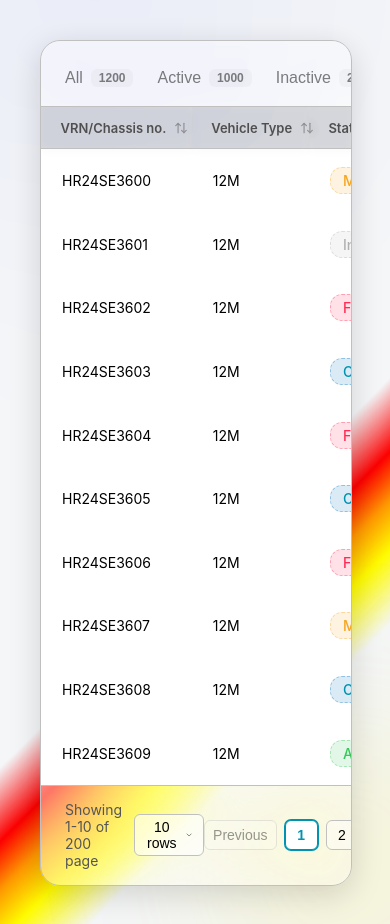
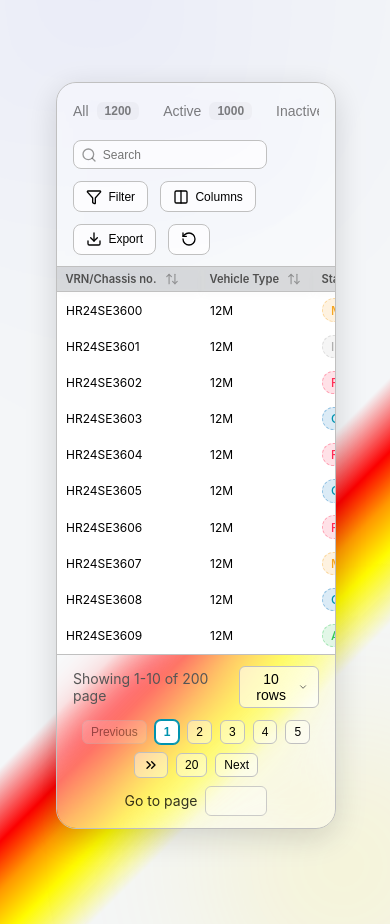
Before and after one commit to Praveen343577/Reusable-Table-Component, a React (Vite) app: page / in a window 390 px wide. Built offline with nearby package versions, Linux system fonts and the light colour scheme; the HTML template or start-up script is replaced by a standard one.

Commit message:
feat: implement reusable table component with dynamic toolbar, custom styling, and filtering configuration

```diff
--- a/src/App.jsx
+++ b/src/App.jsx
@@ -136,9 +136,9 @@ function App() {
   };
 
   return (
-    <div style={{ height: '100vh', display: 'flex', flexDirection: 'column', justifyContent: 'center', alignItems: 'center', position: 'relative' }}>
+    <div style={{ minHeight: '100vh', display: 'flex', flexDirection: 'column', justifyContent: 'center', alignItems: 'center', position: 'relative', padding: '1rem', boxSizing: 'border-box' }}>
 
-      <section style={{ height: '900px', width: '100%', maxWidth: '1833px', margin: '0 auto' }}>
+      <section style={{ height: '90vh', minHeight: '30rem', width: '100%', maxWidth: '115rem', margin: '0 auto', display: 'flex', flexDirection: 'column' }}>
         <Table
           columns={tableColumns}
           data={liveData}
--- a/src/Components/Table/Header/Header.css
+++ b/src/Components/Table/Header/Header.css
@@ -6,7 +6,7 @@
 .ct-th-content {
   display: flex;
   align-items: center;
-  gap: 8px;
+  gap: 0.5rem;
 }
 
 .ct-sort-icons {
--- a/src/Components/Table/Pagination/Pagination.css
+++ b/src/Components/Table/Pagination/Pagination.css
@@ -2,7 +2,7 @@
   display: flex;
   align-items: center;
   justify-content: space-between;
-  padding: 16px 24px;
+  padding: 1rem 1.5rem;
   position: relative;
   z-index: 100;
 }
@@ -19,11 +19,11 @@
 }
 
 .ct-showing-text {
-  font-size: 14px;
+  font-size: 0.875rem;
   color: #555555;
   display: flex;
   align-items: center;
-  gap: 12px;
+  gap: 0.75rem;
 }
 
 /* Custom rows-per-page trigger (replaces native select) */
@@ -31,13 +31,13 @@
   background: rgba(255, 255, 255, 0.6);
   border: 1px solid var(--bw-400);
   border-radius: 6px;
-  padding: 4px 10px;
-  font-size: 14px;
+  padding: 0.25rem 0.625rem;
+  font-size: 0.875rem;
   color: var(--text-main);
   cursor: pointer;
   display: flex;
   align-items: center;
-  gap: 6px;
+  gap: 0.375rem;
   transition: all 0.2s ease;
 }
 
@@ -57,9 +57,9 @@
 }
 
 .ct-rows-dropdown {
-  bottom: calc(100% + 8px);
+  bottom: calc(100% + 0.5rem);
   top: auto !important;
-  min-width: 100px;
+  min-width: 6.25rem;
   right: auto;
   left: 0;
 }
@@ -67,19 +67,19 @@
 .ct-pagination-controls {
   display: flex;
   align-items: center;
-  gap: 8px;
+  gap: 0.5rem;
 }
 
 .ct-page-btn {
   background: rgba(255, 255, 255, 0.4);
   border: 1px solid var(--bw-400);
   border-radius: 6px;
-  padding: 6px 12px;
-  font-size: 14px;
+  padding: 0.375rem 0.75rem;
+  font-size: 0.875rem;
   color: var(--text-main);
   cursor: pointer;
   transition: all 0.2s;
-  min-width: 32px;
+  min-width: 2rem;
   display: flex;
   align-items: center;
   justify-content: center;
@@ -108,23 +108,23 @@
 .ct-go-to {
   display: flex;
   align-items: center;
-  gap: 8px;
-  font-size: 14px;
+  gap: 0.5rem;
+  font-size: 0.875rem;
   color: var(--text-main);
-  margin-left: 16px;
+  margin-left: 1rem;
   opacity: 0.8;
 }
 
 .ct-go-to input {
-  width: 48px;
+  width: 3rem;
   background: rgba(255, 255, 255, 0.4);
   border: 1px solid var(--bw-400);
   border-radius: 6px;
-  padding: 6px;
+  padding: 0.375rem;
   text-align: center;
   outline: none;
   color: var(--text-main);
-  font-size: 14px;
+  font-size: 0.875rem;
   transition: all 0.2s ease;
 }
 
@@ -138,3 +138,41 @@
   border-color: var(--primary-color) !important;
   box-shadow: 0 0 0 1px var(--primary-color);
 }
+
+@media (max-width: 72rem) {
+  .ct-footer {
+    padding: 0.75rem 1rem;
+    flex-wrap: wrap;
+    gap: 1rem;
+    justify-content: space-between;
+  }
+  .ct-page-btn {
+    padding: 0.25rem 0.5rem;
+    font-size: 0.75rem;
+    min-width: 1.5rem;
+  }
+  .ct-go-to {
+    margin-left: 0.5rem;
+  }
+}
+
+@media (max-width: 48rem) {
+  .ct-footer {
+    flex-direction: column;
+    align-items: center;
+    gap: 0.75rem;
+  }
+  .ct-showing-text {
+    width: 100%;
+    justify-content: center;
+  }
+  .ct-pagination-controls {
+    flex-wrap: wrap;
+    justify-content: center;
+  }
+  .ct-go-to {
+    width: 100%;
+    justify-content: center;
+    margin-left: 0;
+  }
+}
--- a/src/Components/Table/Table.css
+++ b/src/Components/Table/Table.css
@@ -15,7 +15,7 @@
   --glow-color: var(--primary-color);
 
   width: 100%;
-  height: 100%;
+  max-height: 100%;
   font-family: "Inter", sans-serif;
   border-radius: var(--radius-main);
   box-shadow: 0px 8px 32px rgba(0, 0, 0, 0.15);
@@ -29,16 +29,18 @@
 /* ===== Table Wrapper & Core Table ===== */
 .ct-table-wrapper {
   flex: 1;
+  min-height: 0;
   overflow-y: auto;
   overflow-x: auto;
   backdrop-filter: none;
   -webkit-backdrop-filter: none;
-  max-height: calc(15 * 48px + 54px);
+  max-height: calc(15 * 3rem + 3.375rem);
 }
 
 .ct-table {
   width: 100%;
-  min-width: 90rem;
+  min-width: 60rem;
+  max-width: 100%;
   height: 100%;
   border-collapse: separate;
   border-spacing: 0;
@@ -53,7 +55,7 @@
   backdrop-filter: blur(5px) saturate(150%);
   -webkit-backdrop-filter: blur(5px) saturate(150%);
   padding: 1em 1.5em;
-  font-size: 13px;
+  font-size: 0.8125rem;
   font-weight: 600;
   color: var(--text-muted);
   z-index: 5;
@@ -67,11 +69,11 @@
 
 .ct-table td {
   padding: 0.5em 1.5em;
-  font-size: 14px;
+  font-size: 0.875rem;
   font-weight: 400;
   color: var(--text-main);
   white-space: nowrap;
-  height: 48px;
+  height: 3rem;
   box-sizing: border-box;
 }
 
@@ -90,10 +92,10 @@
 /* ===== Checkbox ===== */
 .ct-checkbox {
   appearance: none;
-  width: 20px;
-  height: 20px;
+  width: 1.25rem;
+  height: 1.25rem;
   border: 1px solid rgba(0, 114, 206, 0.35);
-  border-radius: 6px;
+  border-radius: 0.375rem;
   background: rgba(255, 255, 255, 0.8);
   cursor: pointer;
   position: relative;
@@ -130,9 +132,9 @@
   display: inline-flex;
   align-items: center;
   justify-content: center;
-  padding: 4px 12px;
-  border-radius: 12px;
-  font-size: 14px;
+  padding: 0.25rem 0.75rem;
+  border-radius: 0.75rem;
+  font-size: 0.875rem;
   font-weight: 500;
 }
 
@@ -166,15 +168,15 @@
 .ct-btn {
   background: rgba(255, 255, 255, 0.6);
   border: 1px solid var(--bw-400);
-  border-radius: 8px;
-  padding: 8px 16px;
-  font-size: 14px;
+  border-radius: 0.5rem;
+  padding: 0.5rem 1rem;
+  font-size: 0.875rem;
   font-weight: 500;
   color: var(--text-main);
   cursor: pointer;
   display: flex;
   align-items: center;
-  gap: 8px;
+  gap: 0.5rem;
   transition: all 0.2s;
 }
 
@@ -191,14 +193,14 @@
    ====================================================== */
 .ct-glass-dropdown {
   position: absolute;
-  top: calc(100% + 8px);
+  top: calc(100% + 0.5rem);
   right: 0;
-  min-width: 200px;
+  min-width: 12.5rem;
   background: #ffffff;
   border: 1px solid var(--border-color);
-  border-radius: 12px;
+  border-radius: 0.75rem;
   box-shadow: 0 12px 40px rgba(0, 0, 0, 0.12);
-  padding: 12px;
+  padding: 0.75rem;
   z-index: 50;
   animation: ct-dropdown-enter 0.18s ease;
 }
@@ -217,12 +219,12 @@
 .ct-glass-dropdown-item {
   display: flex;
   align-items: center;
-  gap: 12px;
-  padding: 8px;
-  font-size: 14px;
+  gap: 0.75rem;
+  padding: 0.5rem;
+  font-size: 0.875rem;
   color: var(--text-main);
   cursor: pointer;
-  border-radius: 6px;
+  border-radius: 0.375rem;
   transition: background 0.15s;
   background: none;
   border: none;
@@ -269,10 +271,48 @@
 
 /* ===== Row Flash Animation ===== */
 @keyframes ct-flash {
-  0% { background-color: rgba(0, 147, 175, 0.2); }
-  100% { background-color: transparent; }
+  0% {
+    background-color: rgba(0, 147, 175, 0.2);
+  }
+  100% {
+    background-color: transparent;
+  }
 }
 
 .ct-row-flash {
   animation: ct-flash 1.5s ease-out;
 }
+
+/* ===== Responsive Breakpoints ===== */
+@media (max-width: 72rem) {
+  .ct-table th {
+    padding: 1em 1em;
+    font-size: 0.75rem;
+  }
+  .ct-table td {
+    padding: 0.4em 1em;
+    font-size: 0.8125rem;
+    height: 2.5rem;
+  }
+  .ct-btn {
+    padding: 0.4rem 0.75rem;
+    font-size: 0.75rem;
+    gap: 0.4rem;
+  }
+  .status-chip {
+    padding: 0.2rem 0.5rem;
+    font-size: 0.75rem;
+  }
+}
+
+@media (max-width: 56rem) {
+  .ct-table th {
+    padding: 0.5em 0.75em;
+    font-size: 0.7rem;
+  }
+  .ct-table td {
+    padding: 0.3em 0.75em;
+    font-size: 0.75rem;
+    height: 2rem;
+  }
+}
--- a/src/Components/Table/Toolbar/Filter.css
+++ b/src/Components/Table/Toolbar/Filter.css
@@ -1,5 +1,5 @@
 .ct-filter-dropdown {
-  min-width: 260px;
+  min-width: 16.25rem;
   right: 100%;
   left: auto;
 }
@@ -8,27 +8,27 @@
   display: flex;
   align-items: center;
   justify-content: space-between;
-  padding: 10px 14px;
+  padding: 0.625rem 0.875rem;
   border-bottom: 1px solid rgba(255, 255, 255, 0.25);
 }
 
 .ct-filter-title {
-  font-size: 13px;
+  font-size: 0.8125rem;
   font-weight: 600;
   color: var(--text-main);
   text-transform: uppercase;
-  letter-spacing: 0.5px;
+  letter-spacing: 0.03125rem;
 }
 
 .ct-filter-clear-all {
   background: none;
   border: none;
-  font-size: 12px;
+  font-size: 0.75rem;
   font-weight: 600;
   color: #0093af;
   cursor: pointer;
-  padding: 4px 6px;
-  border-radius: 8px;
+  padding: 0.25rem 0.375rem;
+  border-radius: 0.5rem;
   transition: background 0.15s;
 }
 
@@ -37,7 +37,7 @@
 }
 
 .ct-filter-columns {
-  padding: 4px 0;
+  padding: 0.25rem 0;
 }
 
 .ct-filter-column {
@@ -54,10 +54,10 @@
   align-items: center;
   justify-content: space-between;
   width: 100%;
-  padding: 10px 14px;
+  padding: 0.625rem 0.875rem;
   background: none;
   border: none;
-  font-size: 13px;
+  font-size: 0.8125rem;
   font-weight: 500;
   color: var(--text-main);
   cursor: pointer;
@@ -82,30 +82,30 @@
 .ct-filter-column-meta {
   display: flex;
   align-items: center;
-  gap: 6px;
+  gap: 0.375rem;
 }
 
 .ct-filter-count {
   background: #0093af;
   color: #fff;
-  font-size: 10px;
+  font-size: 0.625rem;
   font-weight: 700;
-  min-width: 18px;
-  height: 18px;
-  border-radius: 9px;
+  min-width: 1.125rem;
+  height: 1.125rem;
+  border-radius: 0.5625rem;
   display: flex;
   align-items: center;
   justify-content: center;
-  padding: 0 5px;
+  padding: 0 0.3125rem;
 }
 
 .ct-filter-clear-col-btn {
   background: none;
   border: none;
   color: var(--text-muted);
-  font-size: 16px;
+  font-size: 1rem;
   cursor: pointer;
-  padding: 0 2px;
+  padding: 0 0.125rem;
   line-height: 1;
   transition: color 0.15s;
 }
@@ -125,29 +125,29 @@
 
 .ct-filter-values {
   position: absolute;
-  top: -8px;
+  top: -0.5rem;
   left: 100%;
   right: auto;
-  margin-left: 8px;
-  width: 200px;
+  margin-left: 0.5rem;
+  width: 12.5rem;
   background: #ffffff;
   border: 1px solid var(--border-color);
-  border-radius: 8px;
+  border-radius: 0.5rem;
   box-shadow: 0 4px 24px rgba(0, 0, 0, 0.15);
-  padding: 8px;
+  padding: 0.5rem;
   z-index: 60;
   animation: ct-dropdown-enter 0.15s ease;
 }
 
 .ct-filter-search-input {
   width: 100%;
-  padding: 6px 10px;
-  font-size: 12px;
+  padding: 0.375rem 0.625rem;
+  font-size: 0.75rem;
   border: 1px solid var(--bw-400);
-  border-radius: 6px;
+  border-radius: 0.375rem;
   background: rgba(255, 255, 255, 0.6);
   outline: none;
-  margin-bottom: 6px;
+  margin-bottom: 0.375rem;
   color: var(--text-main);
   box-sizing: border-box;
   transition: all 0.2s;
@@ -160,24 +160,24 @@
 }
 
 .ct-filter-values-list {
-  max-height: 200px;
+  max-height: 12.5rem;
   overflow-y: auto;
   overflow-x: hidden;
 }
 
 .ct-filter-values-list::-webkit-scrollbar {
-  width: 4px;
+  width: 0.25rem;
 }
 
 .ct-filter-values-list::-webkit-scrollbar-thumb {
   background: rgba(0, 0, 0, 0.15);
-  border-radius: 4px;
+  border-radius: 0.25rem;
 }
 
 .ct-filter-value-item {
-  padding: 6px 8px !important;
-  font-size: 13px !important;
-  gap: 8px !important;
+  padding: 0.375rem 0.5rem !important;
+  font-size: 0.8125rem !important;
+  gap: 0.5rem !important;
 }
 
 .ct-filter-value-label {
@@ -187,23 +187,57 @@
 }
 
 .ct-filter-no-results {
-  padding: 12px 8px;
+  padding: 0.75rem 0.5rem;
   text-align: center;
-  font-size: 12px;
+  font-size: 0.75rem;
   color: var(--text-muted);
 }
 
 .ct-filter-badge {
   background: #0093af;
   color: #fff;
-  font-size: 10px;
+  font-size: 0.625rem;
   font-weight: 700;
-  min-width: 16px;
-  height: 16px;
-  border-radius: 8px;
+  min-width: 1rem;
+  height: 1rem;
+  border-radius: 0.5rem;
   display: inline-flex;
   align-items: center;
   justify-content: center;
-  padding: 0 4px;
-  margin-left: 2px;
+  padding: 0 0.25rem;
+  margin-left: 0.125rem;
 }
+
+@media (max-width: 64rem) {
+  .ct-filter-dropdown {
+    min-width: 14rem;
+  }
+  .ct-filter-column-header {
+    padding: 0.5rem 0.75rem;
+    font-size: 0.75rem;
+  }
+  .ct-filter-values {
+    width: 11rem;
+    left: 100%;
+  }
+  .ct-filter-value-item {
+    padding: 0.3rem 0.4rem !important;
+    font-size: 0.75rem !important;
+  }
+}
+
+@media (max-width: 48rem) {
+  .ct-filter-dropdown {
+    width: 100%;
+    left: 0;
+    right: 0;
+  }
+  .ct-filter-values {
+    position: static;
+    width: 100%;
+    margin-left: 0;
+    margin-top: 0.5rem;
+    box-shadow: none;
+    border: 1px solid var(--border-color);
+  }
+}
--- a/src/Components/Table/Toolbar/Search.css
+++ b/src/Components/Table/Toolbar/Search.css
@@ -6,11 +6,11 @@
 
 .ct-search-input {
   background: rgba(255, 255, 255, 0.6);
-  border-radius: 8px;
-  padding: 8px 12px 8px 36px;
-  font-size: 14px;
+  border-radius: 0.5rem;
+  padding: 0.5rem 0.75rem 0.5rem 2.25rem;
+  font-size: 0.875rem;
   color: var(--text-main);
-  max-width: 240px;
+  max-width: 15rem;
   outline: none;
   transition: all 0.2s;
 }
@@ -40,8 +40,26 @@
 
 .ct-search-icon {
   position: absolute;
-  left: 12px;
+  left: 0.75rem;
   color: rgba(0, 0, 0, 0.4);
   transition: color 0.2s ease;
   pointer-events: none;
 }
+
+@media (max-width: 72rem) {
+  .ct-search-input {
+    max-width: 12rem;
+    padding: 0.4rem 0.5rem 0.4rem 1.8rem;
+    font-size: 0.75rem;
+  }
+  .ct-search-icon {
+    left: 0.5rem;
+  }
+}
+
+@media (max-width: 48rem) {
+  .ct-search-input {
+    max-width: 100%;
+    width: 100%;
+  }
+}
--- a/src/Components/Table/Toolbar/Toolbar.css
+++ b/src/Components/Table/Toolbar/Toolbar.css
@@ -2,7 +2,7 @@
   display: flex;
   align-items: center;
   justify-content: space-between;
-  padding: 16px 24px 0 24px;
+  padding: 1rem 1.5rem 0 1.5rem;
   position: relative;
   z-index: 100;
 }
@@ -20,20 +20,20 @@
 
 .ct-tabs {
   display: flex;
-  gap: 24px;
+  gap: 1.5rem;
 }
 
 .ct-tab {
   display: flex;
   align-items: center;
-  gap: 8px;
+  gap: 0.5rem;
   background: transparent;
   border: none;
-  font-size: 16px;
+  font-size: 1rem;
   font-weight: 500;
   color: var(--text-main);
   cursor: pointer;
-  padding: 8px 0 16px 0;
+  padding: 0.5rem 0 1rem 0;
   opacity: 0.5;
   transition: opacity 0.2s;
   position: relative;
@@ -65,29 +65,29 @@
 
 .ct-tab-badge {
   background: rgba(0, 0, 0, 0.06);
-  padding: 2px 8px;
-  border-radius: 6px;
-  font-size: 12px;
+  padding: 0.125rem 0.5rem;
+  border-radius: 0.375rem;
+  font-size: 0.75rem;
   font-weight: 600;
 }
 
 .ct-toolbar-actions {
   display: flex;
   align-items: center;
-  gap: 12px;
-  margin-bottom: 16px;
+  gap: 0.75rem;
+  margin-bottom: 1rem;
 }
 
 .ct-toolbar-title-block {
   display: flex;
   flex-direction: column;
-  gap: 2px;
-  padding-bottom: 12px;
+  gap: 0.125rem;
+  padding-bottom: 0.75rem;
 }
 
 .ct-toolbar-title {
   margin: 0;
-  font-size: 20px;
+  font-size: 1.25rem;
   font-weight: 700;
   color: var(--text-main);
   letter-spacing: -0.01em;
@@ -95,7 +95,39 @@
 
 .ct-toolbar-subtitle {
   margin: 0;
-  font-size: 14px;
+  font-size: 0.875rem;
   font-weight: 400;
   color: var(--text-muted);
 }
+
+@media (max-width: 72rem) {
+  .ct-toolbar {
+    padding: 0.75rem 1rem 0 1rem;
+    flex-wrap: wrap;
+    gap: 0.5rem;
+  }
+  .ct-tab {
+    font-size: 0.875rem;
+    padding: 0.4rem 0 0.8rem 0;
+  }
+  .ct-toolbar-actions {
+    gap: 0.75rem;
+    margin-bottom: 0.75rem;
+    flex-wrap: wrap;
+  }
+}
+
+@media (max-width: 48rem) {
+  .ct-toolbar {
+    flex-direction: column;
+    align-items: flex-start;
+  }
+  .ct-toolbar-actions {
+    width: 100%;
+    justify-content: flex-start;
+  }
+  .ct-tabs {
+    width: 100%;
+    overflow-x: auto;
+  }
+}
```
